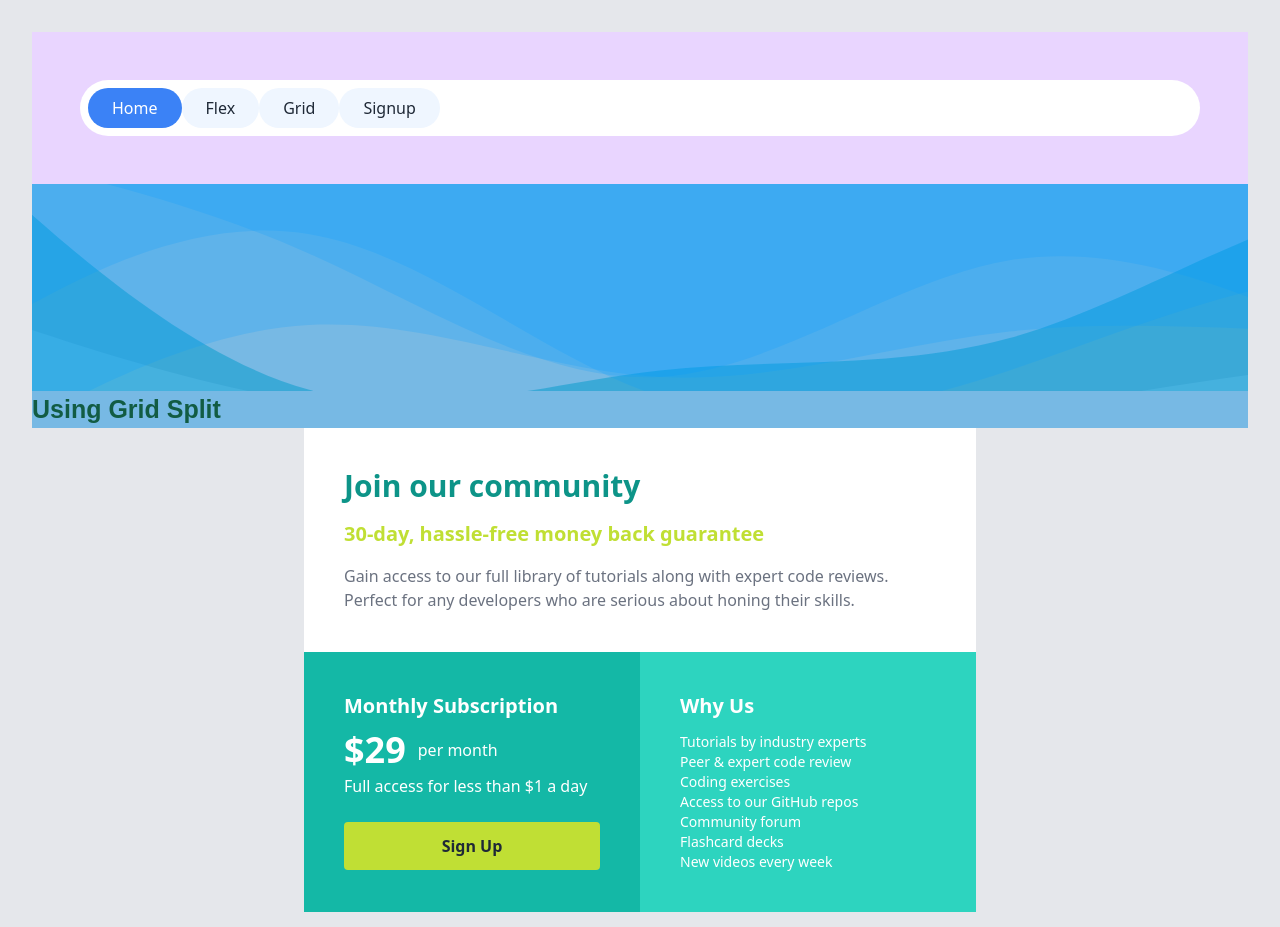
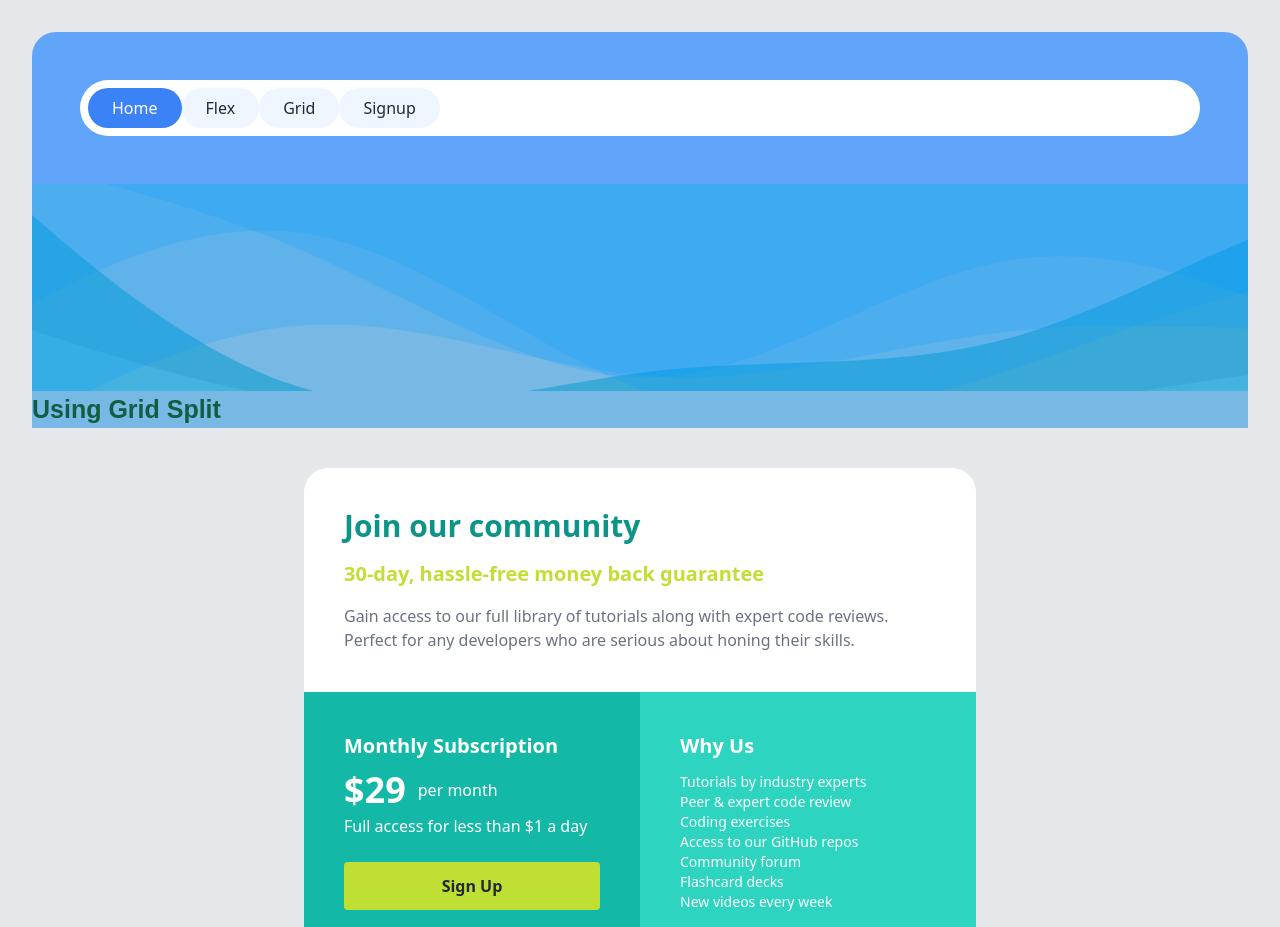
Before and after one commit to DoctorMalix/Cards, a Next.js app: page /grid in a window 1280 px wide. Shown: the top 927 px of the page. Built offline with nearby package versions, Linux system fonts and the light colour scheme.

Commit message:
Update 2358

```diff
--- a/src/app/globals.css
+++ b/src/app/globals.css
@@ -250,7 +250,7 @@ flexbody {
 
 @layer components {
   .wrapper {
-    @apply font-sans bg-purple-200 p-12 text-center;
+    @apply font-sans bg-blue-400 rounded-t-3xl p-12 text-center;
   }
   .menu {
     @apply bg-white p-2 rounded-full;
--- a/src/app/grid/page.tsx
+++ b/src/app/grid/page.tsx
@@ -9,19 +9,19 @@ export default function Home() {
 {/* ====================================================================== */}
 
 
-<div className="container grid sm:grid-cols-2">
-  <div className="component-header sm:col-start-1 sm:col-end-3">
+<div className="container py-10 grid sm:grid-cols-2 ">
+  <div className="component-header sm:col-start-1 sm:col-end-3 rounded-t-3xl">
     <h2>Join our community</h2>
     <h3>30-day, hassle-free money back guarantee</h3>
     <p>Gain access to our full library of tutorials along with expert code reviews. Perfect for any developers who are serious about honing their skills.</p>
   </div>
-  <div className="subscription">
+  <div className="subscription rounded-bl-3xl">
     <h3>Monthly Subscription</h3>
     <span className="price">$29</span><span className="per">per month</span>
     <p>Full access for less than $1 a day</p>
     <a href="/signup" id="sign-up">Sign Up</a>
   </div>
-  <div className="why">
+  <div className="why rounded-br-3xl">
     <h3>Why Us</h3>
     <ul>
       <li>Tutorials by industry experts</li>
@@ -32,6 +32,8 @@ export default function Home() {
       <li>Flashcard decks</li>
       <li>New videos every week</li>
     </ul>
+  </div>
+  <div className="py-10">
   </div>
 </div>
 
--- a/src/app/signup/page.tsx
+++ b/src/app/signup/page.tsx
@@ -6,6 +6,24 @@ export default function Home() {
     <div className="flexmain  ">
         <h1> Fill the Form and Signup of FREE</h1>
     </div>
+
+
+    <div>
+<form className="grid grid-cols-[auto,1fr] items-center gap-y-6 gap-x-12">
+  <label> Full Name </label>
+  <input type="text" name="name" placeholder="Full Name" />
+  <label> Email Address </label>
+  <input type="email" name="email" placeholder="Email Address" />
+  <button type="submit" className="col-start-2">Create Account</button>
+</form>
 </div>
+
+</div>
+
+
+
+
+
+
   )
 }
```
